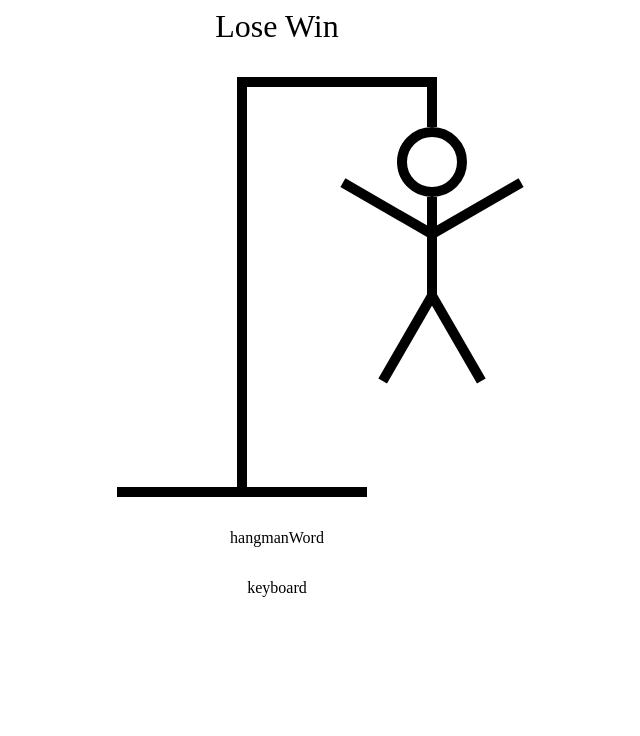
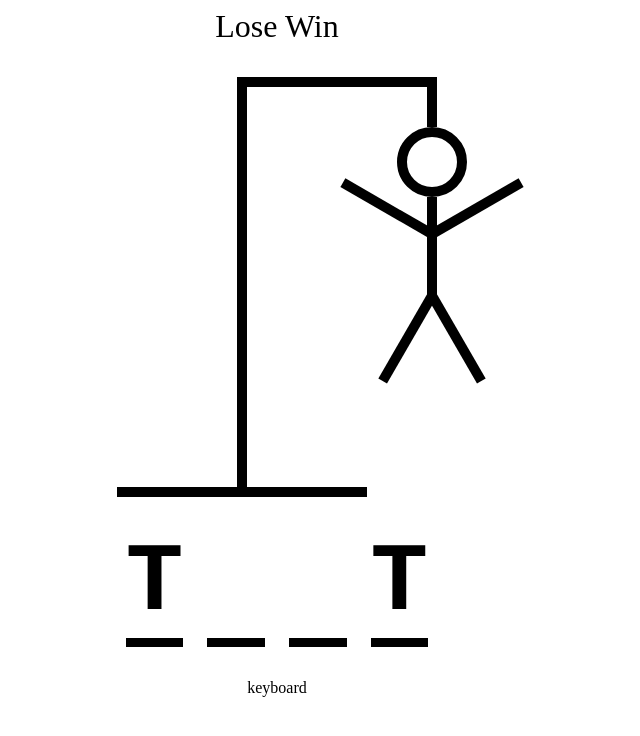
Before and after one commit to ChrisLee2477/Hangman, a React (Vite) app: page / in a window 1280 px wide. Shown: the top 736 px of the page, without its empty margins (363-1003 px from the left). Built offline with nearby package versions, Linux system fonts and the light colour scheme.

Commit message:
got the word to show up with the guessed letter

```diff
--- a/src/hangmanDrawing.tsx
+++ b/src/hangmanDrawing.tsx
@@ -1,4 +1,3 @@
-// import React from "react";
 const HEAD = (
   <div
     style={{
--- a/src/hangmanWord.tsx
+++ b/src/hangmanWord.tsx
@@ -1,5 +1,30 @@
-import React from "react";
-
 export default function HangmanWord() {
-  return <div>hangmanWord</div>;
+  const word = "test";
+  const guessedLetters = ["t"];
+  return (
+    <div
+      style={{
+        display: "flex",
+        gap: ".25em",
+        fontSize: "6rem",
+        fontWeight: "bold",
+        textTransform: "uppercase",
+        fontFamily: "monospace",
+      }}
+    >
+      {word.split("").map((letter, index) => (
+        <span style={{ borderBottom: ".1em solid black" }} key={index}>
+          <span
+            style={{
+              visibility: guessedLetters.includes(letter)
+                ? "visible"
+                : "hidden",
+            }}
+          >
+            {letter}
+          </span>
+        </span>
+      ))}
+    </div>
+  );
 }
--- a/src/keyboard.tsx
+++ b/src/keyboard.tsx
@@ -1,5 +1,3 @@
-import React from "react";
-
 export default function Keyboard() {
   return <div>keyboard</div>;
 }
```
